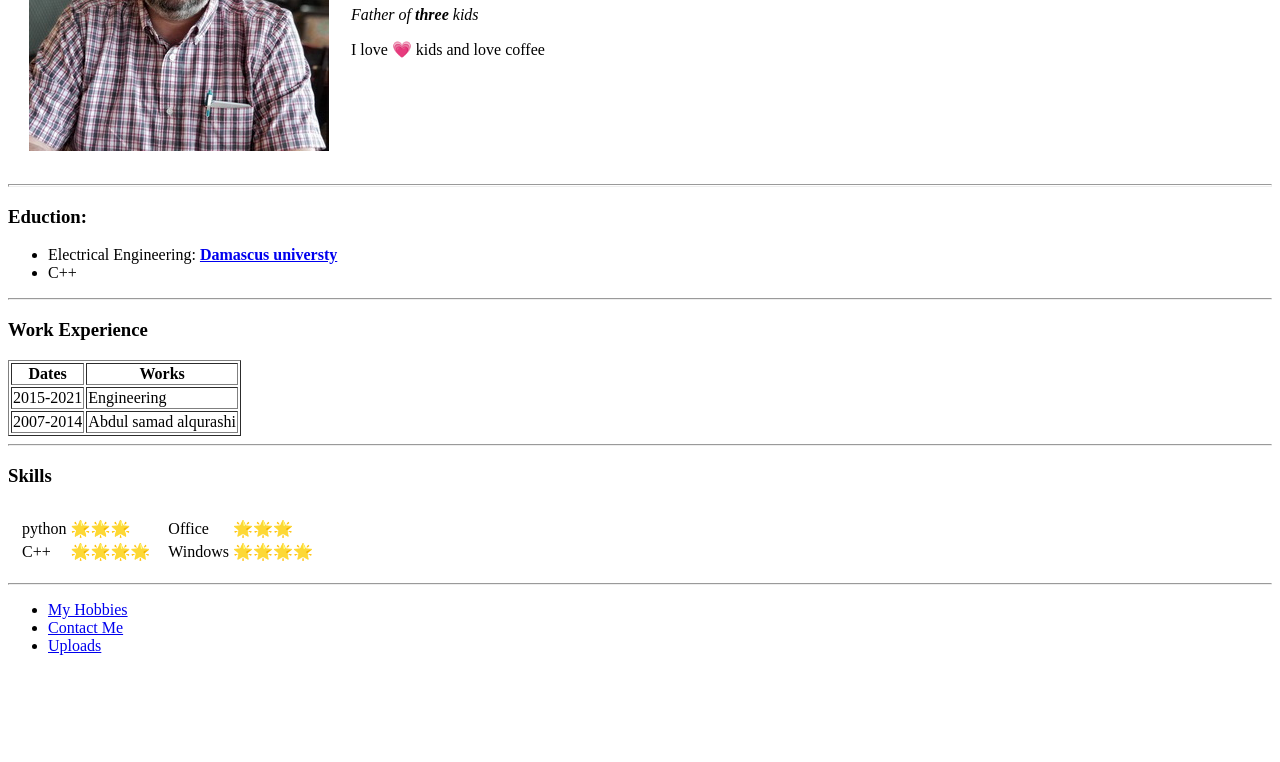
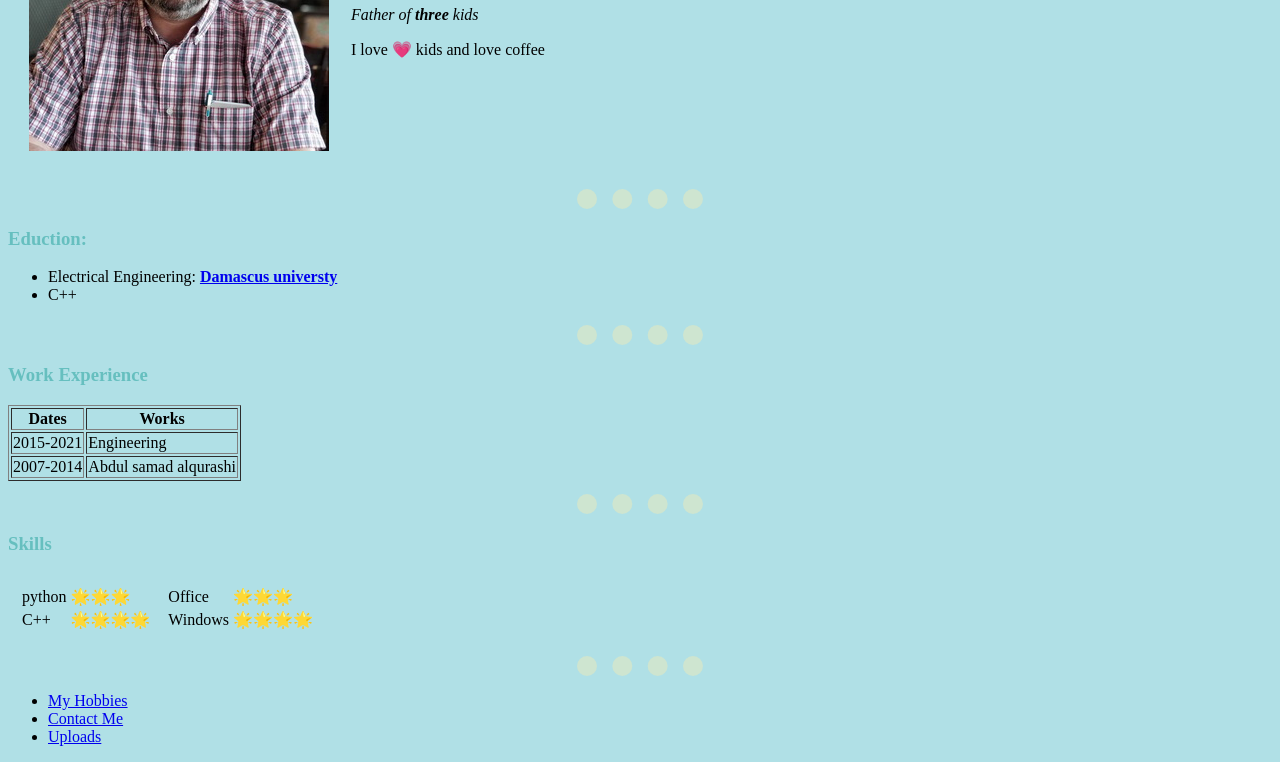
Before and after one commit to yaf1978/CV, a plain HTML site: page index.html in a window 1280 px wide. Shown: the part 182-944 px from the top of the page. Before the commit the page ends 853 px from the top, so only its background shows below. Drawn offline with Linux system fonts and the light colour scheme; files that its build step writes are made by us from their sources.

Commit message:
Add files via upload

```diff
--- a/index.html
+++ b/index.html
@@ -4,6 +4,7 @@
 <head>
   <meta charset="utf-8">
   <title>Yousuf Personal Site</title>
+  <link rel="stylesheet" href="css/styles.css">
 </head>
 
 <body>
@@ -19,7 +20,7 @@
   </table>
 
 
-  <hr size="3">
+  <hr >
   <h3>Eduction:</h3>
   <ul>
     <li>Electrical Engineering: <strong><a href="https://www.mit.edu/"> Damascus universty</a></strong></li>
@@ -49,7 +50,7 @@
   </table>
   <hr>
   <h3>Skills</h3>
-  <table  cellspacing="10">
+  <table cellspacing="10">
     <tr>
       <td>
         <table>
```
Also changed, not shown: contact_info.html (+3 -0 lines), hobbies.html (+3 -0 lines), inputs.html (+4 -0 lines).
